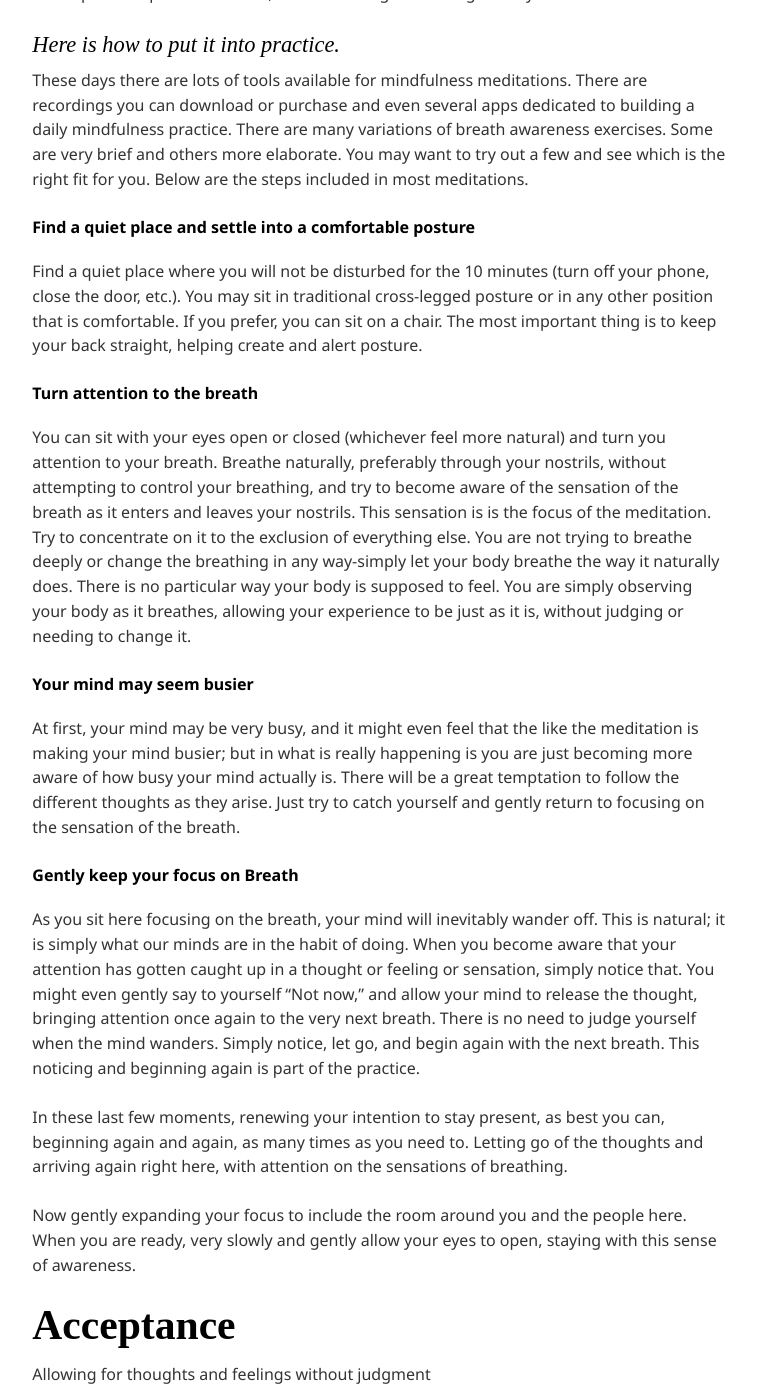
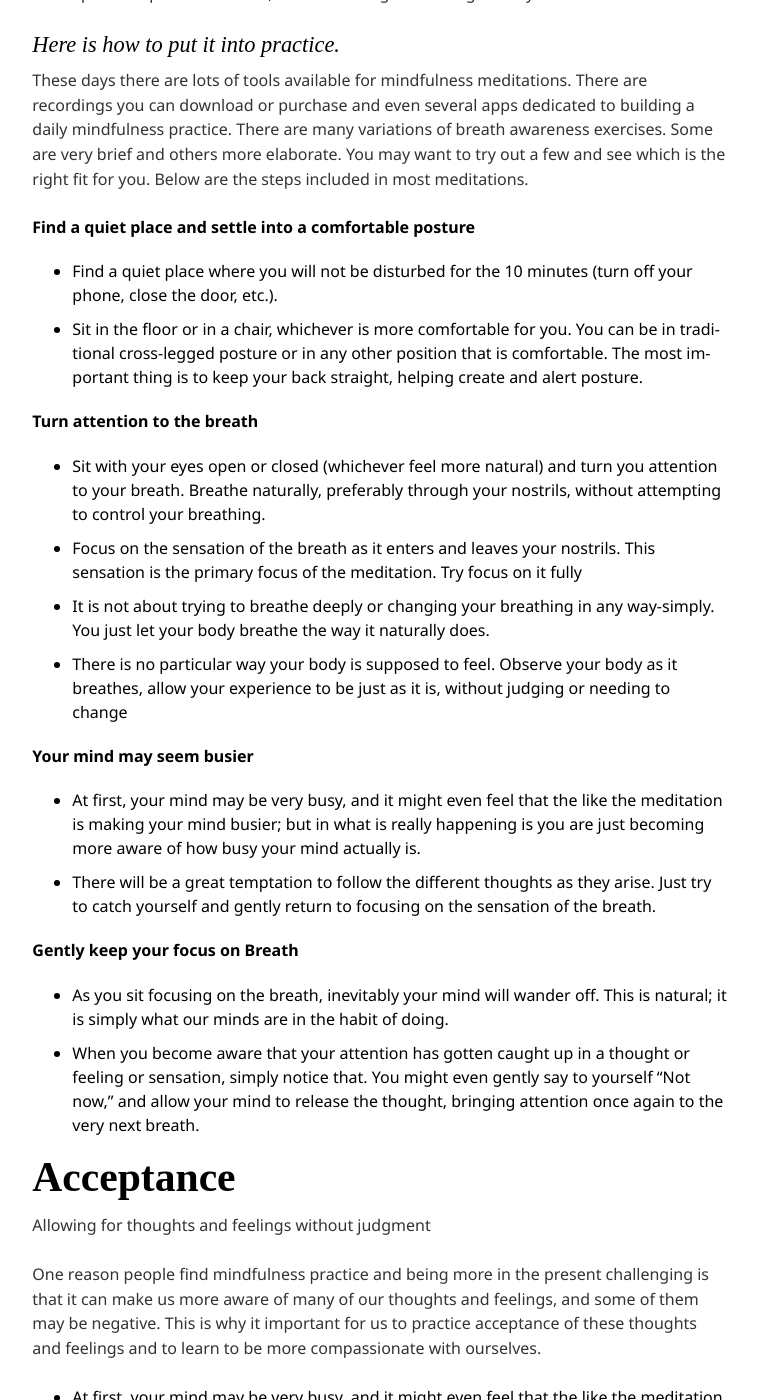
Before and after one commit to mtorres253/mtorres253.github.io, a Jekyll site: the page built from chapt-2/index.md, in a window 1280 px wide and 1400 px high, scrolled down 2673 px. Shown: the whole window, without its empty margins (384-1142 px from the left). Built offline with Jekyll 4.4.1, drawn with Linux system fonts in a browser that asks for light colours; nearby versions of some CDN libraries; some web fonts are replaced; some of the changed text lies outside the part shown.

Commit message:
Update index.md

```diff
--- a/chapt-2/index.md
+++ b/chapt-2/index.md
@@ -55,25 +55,34 @@ When we are upset or stressed out, spending a few moments with the breath can ha
 These days there are lots of tools available for mindfulness meditations. There are recordings  you can download or purchase and even several apps dedicated to building a daily mindfulness practice. There are many variations of breath awareness exercises. Some are very brief and others more elaborate. You may want to try out a few and see which is the right fit for you. Below are the steps included in most meditations.
 
 #### Find a quiet place and settle into a comfortable posture
-Find a quiet place where you will not be disturbed for the 10 minutes (turn off your phone, close the door, etc.). You may sit in traditional cross-legged posture or in any other position that is comfortable. If you prefer, you can sit on a chair. The most important thing is to keep your back straight, helping create and alert posture.
+- Find a quiet place where you will not be disturbed for the 10 minutes (turn off your phone, close the door, etc.).
+- Sit in the floor or in a chair, whichever is more comfortable for you. You can be in tradi-tional cross-legged posture or in any other position that is comfortable. The most im-portant thing is to keep your back straight, helping create and alert posture.
+
 
 #### Turn attention to the breath
-You can sit with your eyes open or closed (whichever feel more natural) and turn you attention to your breath. Breathe naturally, preferably through your nostrils, without attempting to control your breathing, and try to become aware of the sensation of the breath as it enters and leaves your nostrils. This sensation is is the focus of the meditation. Try to concentrate on it to the exclusion of everything else. You are not trying to breathe deeply or change the breathing in any way-simply let your body breathe the way it naturally does. There is no particular way your body is supposed to feel. You are simply observing your body as it breathes, allowing your experience to be just as it is, without judging or needing to change it.
+- Sit with your eyes open or closed (whichever feel more natural) and turn you attention to your breath. Breathe naturally, preferably through your nostrils, without attempting to control your breathing.
+- Focus on the sensation of the breath as it enters and leaves your nostrils. This sensation is the primary focus of the meditation. Try focus on it fully
+- It is not about trying to breathe deeply or changing your breathing in any way-simply. You just let your body breathe the way it naturally does.
+- There is no particular way your body is supposed to feel. Observe your body as it breathes, allow your experience to be just as it is, without judging or needing to change
+
 
 #### Your mind may seem busier
-At first, your mind may be very busy, and it might even feel that the like the meditation is making your mind busier; but in what is really happening is you are just becoming more aware of how busy your mind actually is. There will be a great temptation to follow the different thoughts as they arise. Just try to catch yourself and gently return to focusing on the sensation of the breath.
+- At first, your mind may be very busy, and it might even feel that the like the meditation is making your mind busier; but in what is really happening is you are just becoming more aware of how busy your mind actually is.
+- There will be a great temptation to follow the different thoughts as they arise. Just try to catch yourself and gently return to focusing on the sensation of the breath.
 
 #### Gently keep your focus on Breath
-As you sit here focusing on the breath, your mind will inevitably wander off. This is natural; it is simply what our minds are in the habit of doing. When you become aware that your attention has gotten caught up in a thought or feeling or sensation, simply notice that. You might even gently say to yourself "Not now," and allow your mind to release the thought, bringing attention once again to the very next breath. There is no need to judge yourself when the mind wanders. Simply notice, let go, and begin again with the next breath. This noticing and beginning again is part of the practice.
+- As you sit focusing on the breath, inevitably your mind will wander off. This is natural; it is simply what our minds are in the habit of doing.
+- When you become aware that your attention has gotten caught up in a thought or feeling or sensation, simply notice that. You might even gently say to yourself "Not now," and allow your mind to release the thought, bringing attention once again to the very next breath.
 
-In these last few moments, renewing your intention to stay present, as best you can, beginning again and again, as many times as you need to. Letting go of the thoughts and arriving again right here, with attention on the sensations of breathing.
-
-Now gently expanding your focus to include the room around you and the people here. When you are ready, very slowly and gently allow your eyes to open, staying with this sense of awareness.
 
 # Acceptance
 Allowing for thoughts and feelings without judgment
 
 One reason people find mindfulness practice and being more in the present challenging is that it can make us more aware of many of our thoughts and feelings, and some of them may be negative. This is why it important for us to practice acceptance of these thoughts and feelings and to learn to be more compassionate with ourselves.
+- At first, your mind may be very busy, and it might even feel that the like the meditation is making your mind busier; but in what is really happening is you are just becoming more aware of how busy your mind actually is.
+- There will be a great temptation to follow the different thoughts as they arise. Just try to catch yourself and gently return to focusing on the sensation of the breath.
+
+Gently keep your focus on Breath
 
 If we try to forcefully push our thoughts and feelings away/out of our minds, they tend to become stronger and can take up even more of our attention.
 
```
